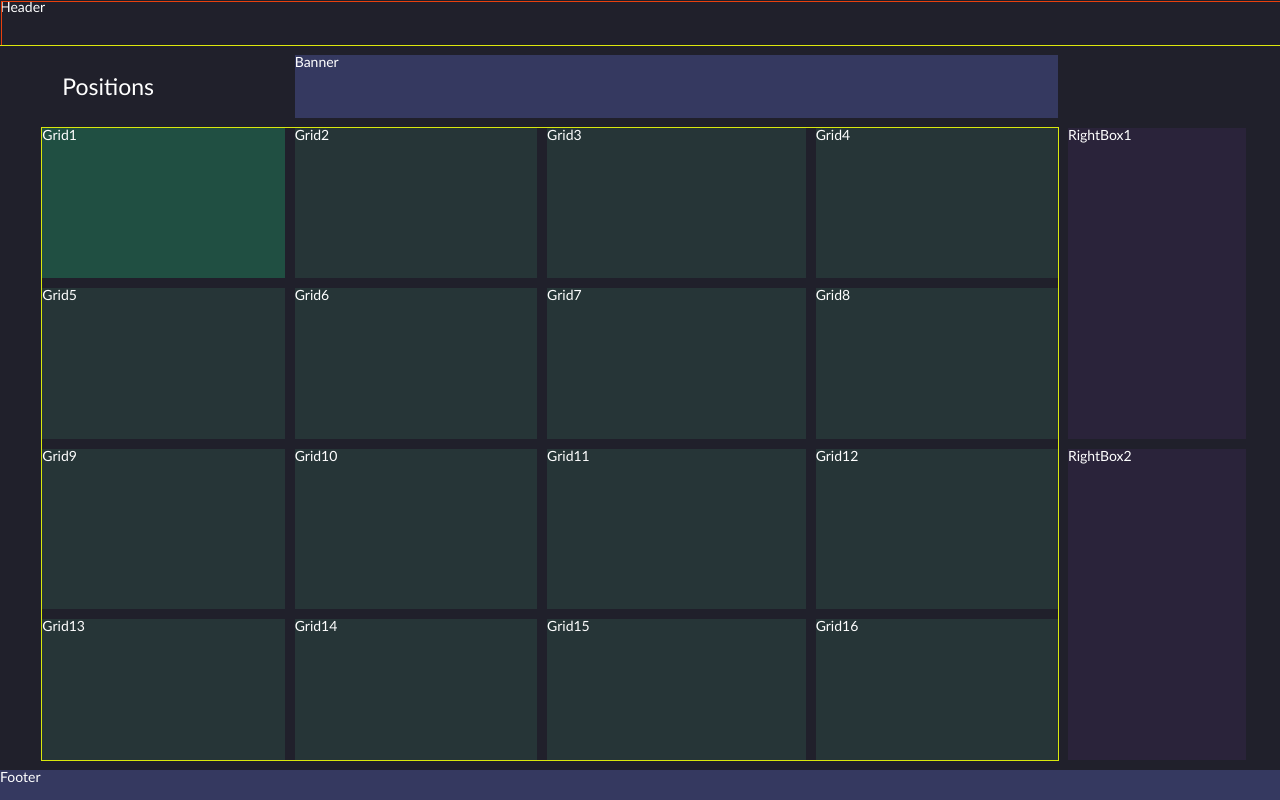
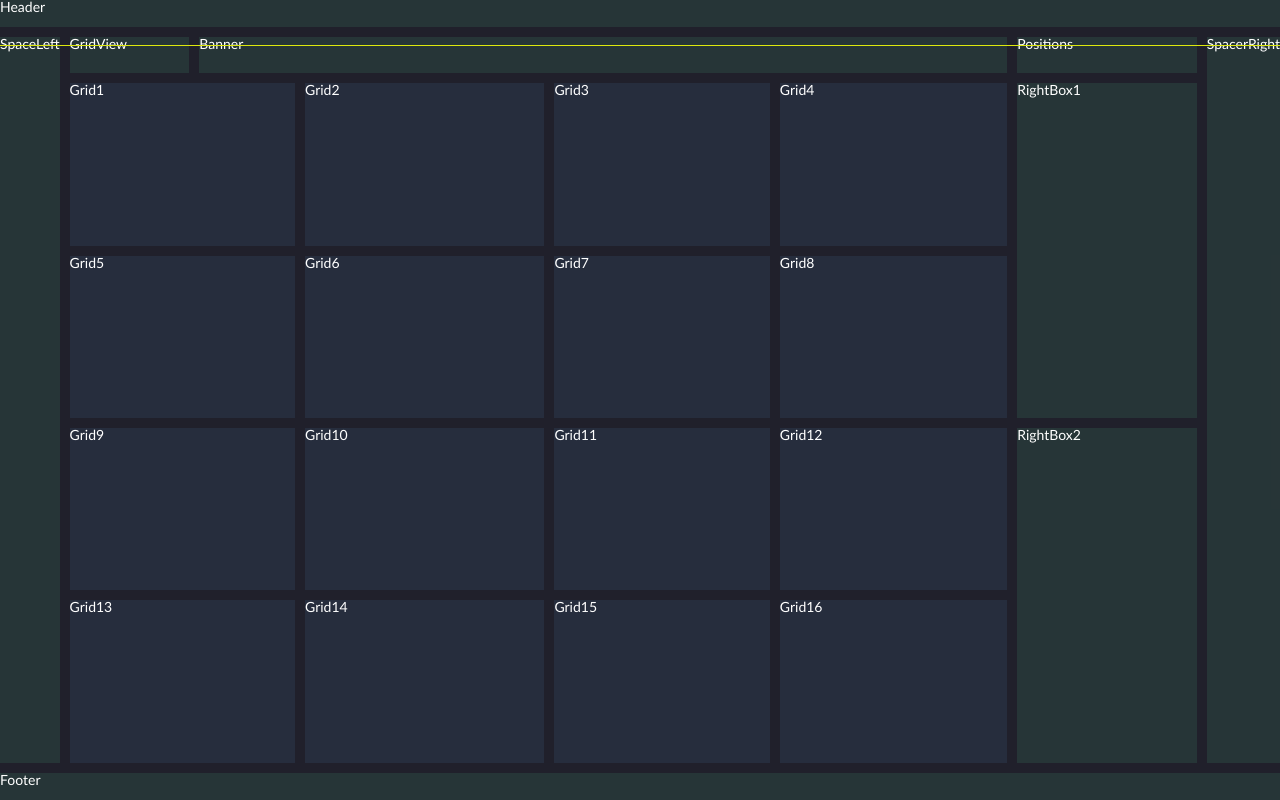
Before and after one commit to j-lord/trade-grid, an Electron app: page index.html in a window 1280 px wide. Drawn offline with Linux system fonts and the light colour scheme; no server answers.

Commit message:
updated the whole grid and used different syntax in the css file for the grid layout

```diff
--- a/index.html
+++ b/index.html
@@ -17,19 +17,13 @@
         </div> -->
         <body>
             <div class="container">
-                <div class="Header">Header</div>
-                <div class="Header"></div>
-                <!-- <button><h1 class="view">Grid View</h1></button> -->
-                <!-- <h1 class="GridView">Grid View</h1> -->
                 <div class="Banner">Banner</div>
-                <h1 class="view">Positions</h1>
-                <div class="GridArea"></div>
+                <div class="Positions">Positions</div>
                 <div class="RightBox1">RightBox1</div>
                 <div class="RightBox2">RightBox2</div>
-                <!-- <div class="SpacerLeft">SpacerLeft</div> -->
-                <div class="SpacerLeft"></div>
-                <!-- <div class="SpacerRight">SpacerRight</div> -->
-                <div class="SpacerRight"></div>
+                <div class="SpacerRight">SpacerRight</div>
+                <div class="Header">Header</div>
+                <div class="Footer">Footer</div>
                 <div class="Grid1">Grid1</div>
                 <div class="Grid2">Grid2</div>
                 <div class="Grid3">Grid3</div>
@@ -46,13 +40,38 @@
                 <div class="Grid14">Grid14</div>
                 <div class="Grid15">Grid15</div>
                 <div class="Grid16">Grid16</div>
-                <!-- <div class="Grid17">Grid17</div>
-                <div class="Grid18">Grid18</div>
-                <div class="Grid19">Grid19</div>
-                <div class="Grid20">Grid20</div>
-                <div class="Grid21">Grid21</div>-->
-                <div class="Footer">Footer</div>
+                <div class="SpaceLeft">SpaceLeft</div>
+                <div class="GridView">GridView</div>
             </div>
+            <!-- testing - delete below -->
+            <div>
+                <script>
+                    let headerHeight = 1;
+                    let mainWidth = 2;
+
+                window.electron.onIncreaseHeight(() => {
+                    headerHeight += 1;
+                    document.querySelector('.container').style.gridTemplateRows = `${headerHeight}fr 1fr`;
+                });
+
+                window.electron.onDecreaseHeight(() => {
+                    headerHeight = Math.max(headerHeight - 1, 1);
+                    document.querySelector('.container').style.gridTemplateRows = `${headerHeight}fr 1fr`;
+                });
+
+                window.electron.onIncreaseWidth(() => {
+                    mainWidth += 1;
+                    document.querySelector('.grid-container').style.gridTemplateColumns = `1fr ${mainWidth}fr`;
+                });
+
+                window.electron.onDecreaseWidth(() => {
+                    mainWidth = Math.max(mainWidth - 1, 1);
+                    document.querySelector('.grid-container').style.gridTemplateColumns = `1fr ${mainWidth}fr`;
+                });
+                </script>
+            </div>
+<!-- testing - delete above -->
+
 
             <!-- <div class="container"> -->
             <!-- need to put a chare on each of the tiles -->
--- a/styles.css
+++ b/styles.css
@@ -17,108 +17,57 @@ body {
 /* still need to do some work on the repeat as we want the smallest to be a square */
 /* changes both this area as well as the mainWindow width and height */
 
+/* ///////////////////////// Testing /////////////////////// */
+
 .container {  display: grid;
-    /* this is what needs to be changes to span the banner across  2 sections*/
-    /* not the most important at the moment though - will come back */
-    grid-template-columns: 0.2fr 1.5fr 1.5fr 1.6fr 1.5fr 1.1fr 0.15fr;
-    grid-template-rows: 0.2fr 0.3fr 1.5fr 1.5fr 1.6fr 1.4fr 0.3fr;
+    /*                        1     2      3        4       5       6       7       8      */
+    grid-template-columns:  0.1fr   1fr     0.8fr   2fr     1.8fr   1.9fr   1.5fr   0.1fr;
+    grid-template-rows:             0.3fr   0.4fr   1.8fr   1.8fr   1.8fr   1.8fr   0.3fr;
+    grid-auto-columns: 1fr;
     gap: 10px 10px;
-    grid-auto-flow: row;
+    grid-auto-flow: column;
     justify-content: stretch;
+    grid-template-areas:
+    "Header       Header      Header  Header  Header  Header  Header      Header"
+    "SpaceLeft    GridView    Banner  Banner  Banner  Banner  Positions   SpacerRight"
+    "SpaceLeft    Grid1       Grid1   Grid2   Grid3   Grid4   RightBox1   SpacerRight"
+    "SpaceLeft    Grid5       Grid5   Grid6   Grid7   Grid8   RightBox1   SpacerRight"
+    "SpaceLeft    Grid9       Grid9   Grid10  Grid11  Grid12  RightBox2   SpacerRight"
+    "SpaceLeft    Grid13      Grid13  Grid14  Grid15  Grid16  RightBox2   SpacerRight"
+    "Footer       Footer      Footer  Footer  Footer  Footer  Footer      Footer";
     width: 100%;
     height: 100%;
-
-    /* added */
-    transition: background-color 1s; /* Add transition for color change */
 }
 
-.container.animate {
-    grid-template-areas:
-        "Grid1 Grid2"
-        "Grid1 Grid3";
-}
+.Header { grid-area: Header; background-color: #3a6f5845}
+.Banner { grid-area: Banner; background-color: #3a6f5845}
+.SpaceLeft { grid-area: SpaceLeft; background-color: #3a6f5845}
+.Positions { grid-area: Positions; background-color: #3a6f5845}
+.RightBox1 { grid-area: RightBox1; background-color: #3a6f5845}
+.RightBox2 { grid-area: RightBox2; background-color: #3a6f5845}
+.SpacerRight { grid-area: SpacerRight; background-color: #3a6f5845}
 
-/* created this grid layout on https://grid.layoutit.com */
-/* .Header { grid-area: 1 / 1 / 2 / 8; background-color: #707df145; height: 45px; } */
-.Header { grid-area: 1 / 1 / 2 / 8; height: 45px;}
-.Banner { grid-area: 2 / 3 / 3 / 6; background-color: #707df145;}
-.RightBox1 { grid-area: 3 / 6 / 5 / 7; background-color: #462e6345;}
-.RightBox2 { grid-area: 5 / 6 / 7 / 7; background-color: #462e6345;}
-/* .SpacerLeft { grid-area: 2 / 1 / 7 / 2; background-color: #f1707b45;} */
-.SpacerLeft { grid-area: 2 / 1 / 7 / 2; }
-/* .SpacerRight { grid-area: 2 / 7 / 7 / 8; background-color: #f1707b45; } */
-.SpacerRight { grid-area: 2 / 7 / 7 / 8; }
-.GridArea { grid-area: 3 / 2 / 7 / 6; outline: #d9e80d solid thin;}
+.Grid1 { grid-area: Grid1; background-color: #3a516f45}
+.Grid2 { grid-area: Grid2; background-color: #3a516f45}
+.Grid3 { grid-area: Grid3; background-color: #3a516f45}
+.Grid4 { grid-area: Grid4; background-color: #3a516f45}
+.Grid5 { grid-area: Grid5; background-color: #3a516f45}
+.Grid6 { grid-area: Grid6; background-color: #3a516f45}
+.Grid7 { grid-area: Grid7; background-color: #3a516f45}
+.Grid8 { grid-area: Grid8; background-color: #3a516f45}
+.Grid9 { grid-area: Grid9; background-color: #3a516f45}
+.Grid10 { grid-area: Grid10; background-color: #3a516f45}
+.Grid11 { grid-area: Grid11; background-color: #3a516f45}
+.Grid12 { grid-area: Grid12; background-color: #3a516f45}
+.Grid13 { grid-area: Grid13; background-color: #3a516f45}
+.Grid14 { grid-area: Grid14; background-color: #3a516f45}
+.Grid15 { grid-area: Grid15; background-color: #3a516f45}
+.Grid16 { grid-area: Grid16; background-color: #3a516f45}
 
-.Grid1 { grid-area: 3 / 2 / 4 / 3; background-color: #23cd8345; transition: 600ms;
-    /* grid-area: Grid1; */
-}
+.GridView { grid-area: GridView; background-color: #3a6f5845}
+.Footer { grid-area: Footer; background-color: #3a6f5845}
 
-/* .animate .item1 {
-    background-color: lightcoral;
-} */
-
-
-.Grid2  { grid-area: 3 / 3 / 4 / 4; background-color: #3a6f5845;}
-.Grid3  { grid-area: 3 / 4 / 4 / 5; background-color: #3a6f5845;}
-.Grid4  { grid-area: 3 / 5 / 4 / 6; background-color: #3a6f5845;}
-.Grid5  { grid-area: 4 / 2 / 5 / 3; background-color: #3a6f5845;}
-.Grid6  { grid-area: 4 / 3 / 5 / 4; background-color: #3a6f5845;}
-.Grid7  { grid-area: 4 / 4 / 5 / 5; background-color: #3a6f5845;}
-.Grid8  { grid-area: 4 / 5 / 5 / 6; background-color: #3a6f5845;}
-.Grid9  { grid-area: 5 / 2 / 6 / 3; background-color: #3a6f5845;}
-.Grid10 { grid-area: 5 / 3 / 6 / 4; background-color: #3a6f5845;}
-.Grid11 { grid-area: 5 / 4 / 6 / 5; background-color: #3a6f5845;}
-.Grid12 { grid-area: 5 / 5 / 6 / 6; background-color: #3a6f5845;}
-.Grid13 { grid-area: 6 / 2 / 7 / 3; background-color: #3a6f5845;}
-.Grid14 { grid-area: 6 / 3 / 7 / 4; background-color: #3a6f5845;}
-.Grid15 { grid-area: 6 / 4 / 7 / 5; background-color: #3a6f5845;}
-.Grid16 { grid-area: 6 / 5 / 7 / 6; background-color: #3a6f5845;}
-.Footer { grid-area: 7 / 1 / 8 / 8; background-color: #707df145; }
-
-/* this values below are what the animations will grow to  */
-.Grid17 { grid-area: 3 / 2 / 5 / 4; background-color: #3a6f5845;}
-.Grid18 { grid-area: 3 / 4 / 5 / 6; background-color: #3a6f5845;}
-.Grid19 { grid-area: 5 / 2 / 7 / 4; background-color: #3a6f5845;}
-.Grid20 { grid-area: 5 / 4 / 7 / 6; background-color: #3a6f5845;}
-.Grid21 { grid-area: 3 / 2 / 7 / 6; background-color: #3a6f5845;}
-
-/* next! need to animate the backgound of the grid-area changing on
-keyboard click
- */
-
-.grid-container {
-    display: grid;
-
-    grid-template-columns: repeat(4, 4fr);  /* Creates 4 columns */
-    grid-template-rows: repeat(4, 4fr);  /* Creates 4 rows */
-    gap: 20px; /* Space between grid items */
-
-    height: 100vh; /* Full viewport height */
-    width: calc(100% - 300px);
-    padding: 20px; /* Padding around the grid */
-    padding-top: 100px;
-    padding-left: 40px;
-    /* display: flex; */
-    /* yellow */
-    /* testing thin outline for title bar */
-    outline: #d9e80d solid thin;
-    transition: background-color 1s; /* Add transition for color change */
-
-}
-
-
-.grid-item {
-    background-color: #14141e; /* background color of the grid square */
-    border-radius: 15px; /* rounded boarder */
-    /* border: 1px solid #ccc; */
-    display: flex;
-    justify-content: center;
-    align-items: center;
-
-
-}
-
+/* ///////////////////////// Testing /////////////////////// */
 
 #titlebar {
     /* display: flex; */
@@ -131,12 +80,17 @@ keyboard click
 
 /* make the new title bar draggable*/
 #titlebar #drag-region {
-    /* allow for the cursor to change to resize when we hover near the edge of the window at the top */
-    width: calc(100% - 2px);
-    height: calc(100% - 2px);
-    margin: 2px;
+    /* allow for the cursor to change to resize when we hover near the edge of the window at the top, left, or right */
+    width: calc(100% - 12px);
+    height: calc(100% - 5px);
+    margin-top: 4px;
+    margin-left: 6px;
+    margin-right: 6px;
+    justify-self: center;
+    justify-items: center;
     -webkit-app-region: drag;
-    outline: #e8400d solid thin;
+    /* test */
+    /* outline: #e8400d solid thin; */
 }
 
 #titlebar #content{
```
Also changed, not shown: main.js (+23 -2 lines), preload.js (+12 -0 lines), renderer.js (+12 -3 lines), shortcuts.js (+17 -2 lines).
